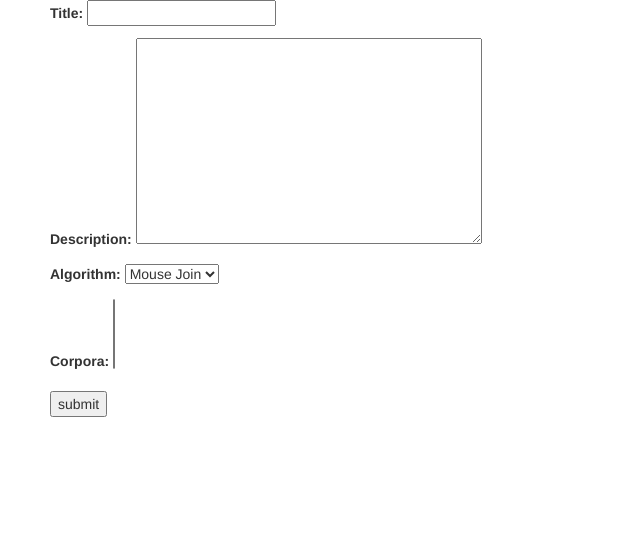
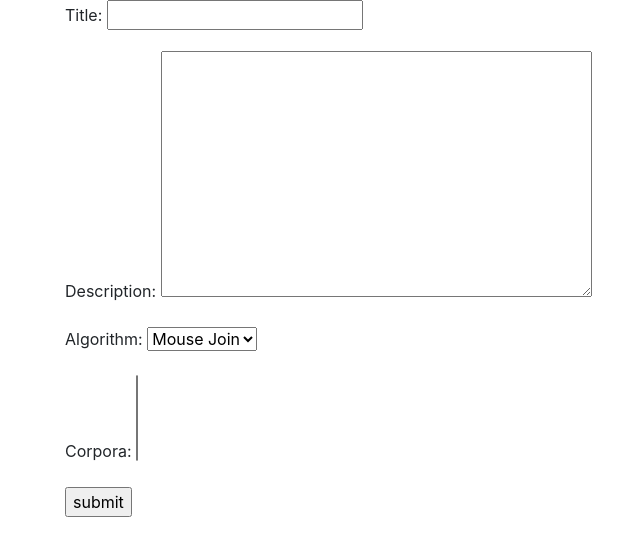
Before and after one commit to jaymcgrath/ewe_ebooks, a Django app: page /create_mashup/ in a window 1280 px wide. Shown: the top 556 px of the page, without its empty margins (20-660 px from the left). Run offline with Django 3.2, Linux system fonts and the light colour scheme; data that the repository does not hold is empty; parts of the project's set-up code (start-up, migrations or seed data) failed here and were passed over; some libraries are stand-ins or nearby versions.

Commit message:
switch to bootstrap 4 alpha

```diff
--- a/templates/base.html
+++ b/templates/base.html
@@ -4,8 +4,8 @@
     <script  src="https://code.jquery.com/jquery-3.1.1.min.js"
     integrity="sha256-hVVnYaiADRTO2PzUGmuLJr8BLUSjGIZsDYGmIJLv2b8="
     crossorigin="anonymous"></script>
-    <link href="https://maxcdn.bootstrapcdn.com/bootstrap/3.3.7/css/bootstrap.min.css" rel="stylesheet" integrity="sha384-BVYiiSIFeK1dGmJRAkycuHAHRg32OmUcww7on3RYdg4Va+PmSTsz/K68vbdEjh4u" crossorigin="anonymous">
-    <script src="https://maxcdn.bootstrapcdn.com/bootstrap/3.3.7/js/bootstrap.min.js" integrity="sha384-Tc5IQib027qvyjSMfHjOMaLkfuWVxZxUPnCJA7l2mCWNIpG9mGCD8wGNIcPD7Txa" crossorigin="anonymous"></script>
+    <link rel="stylesheet" href="https://maxcdn.bootstrapcdn.com/bootstrap/4.0.0-alpha.5/css/bootstrap.min.css" integrity="sha384-AysaV+vQoT3kOAXZkl02PThvDr8HYKPZhNT5h/CXfBThSRXQ6jW5DO2ekP5ViFdi" crossorigin="anonymous">
+<script src="https://maxcdn.bootstrapcdn.com/bootstrap/4.0.0-alpha.5/js/bootstrap.min.js" integrity="sha384-BLiI7JTZm+JWlgKa0M0kGRpJbF2J8q+qreVrKBC47e3K6BW78kGLrCkeRX6I9RoK" crossorigin="anonymous"></script>
     <link href="/static/css/style.css" rel="stylesheet">
     {% load static %}
     <title>{% block title %} Ewe Ebooks{% endblock %}</title>
```
